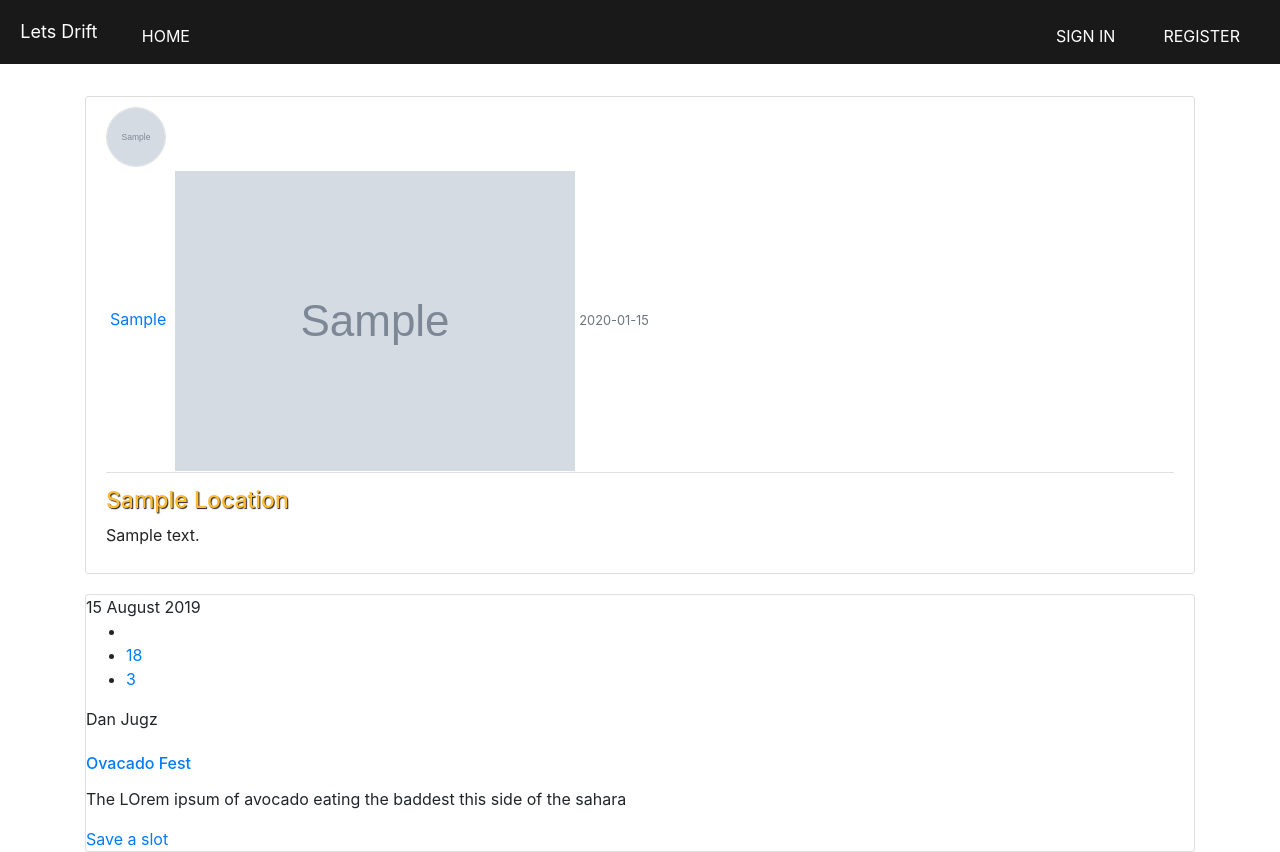
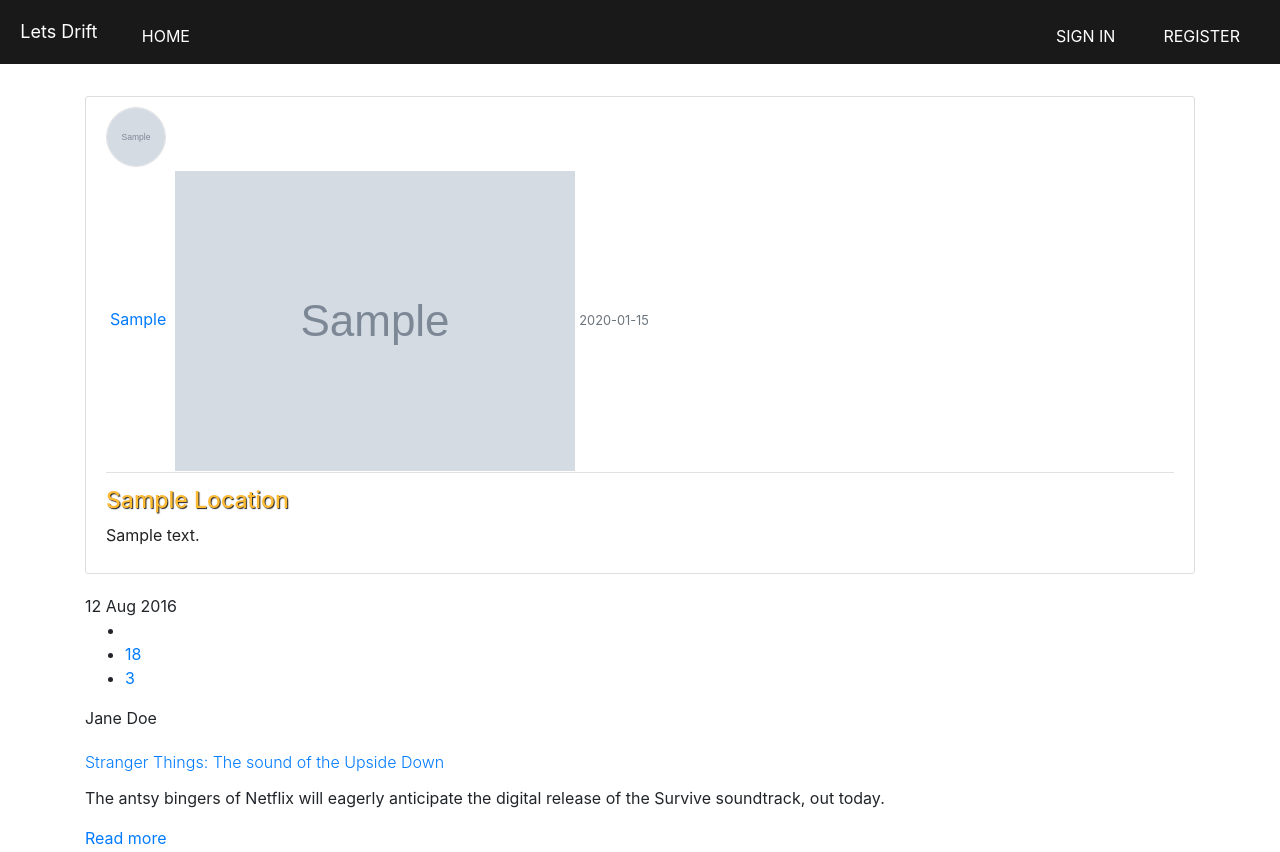
Before and after one commit to dan-jugz/Lets_Drift, a Python web app: template app/templates/home.html in a window 1280 px wide. Run offline with Jinja, Linux system fonts and the light colour scheme; the template is opened without the code that fills it: most values are stand-ins (such as "Sample title", 1, 10 or a date in 2020); grey boxes marked "Sample" are stand-in pictures; some libraries are stand-ins or nearby versions.

Commit message:
played around with some css to style abit the landing page

```diff
--- a/app/static/css/drift.css
+++ b/app/static/css/drift.css
@@ -10,19 +10,19 @@
     --comment-grey:#6c757d;
   }
 
-  /* .btn-primary {
-      color: #fff;
-      background-color:var(--dark);
-      border-color:var(--dark);
+
+  body{
+    /* background-image: linear-gradient(to right,#034378,#2d4e68); */
+    height:100vh;
   }
 
-  .btn-secondary {
-      color: #fff;
-      background-color: var(--dark-grey);
-      border-color: var(--dark-grey)
-  } */
+  a{
+    text-decoration: none;
+  }
 
-
+  h1{
+    font-weight:300;
+  }
 
   /* =============inavbar==================== */
 
--- a/app/templates/base.html
+++ b/app/templates/base.html
@@ -23,8 +23,9 @@
     />
     <!-- <script src="{{url_for('static', filename='js/jquery.min.js')}}"></script>
     <script src="{{url_for('static', filename='js/popper.js')}}"></script>
-    <script src="{{url_for('static', filename='js/bootstrap.min.js')}}"></script> -->
+    <script src="{{url_for('static', filename='js/bootstrap.js')}}"></script> -->
      <!-- Optional JavaScript -->
+
     <!-- jQuery first, then Popper.js, then Bootstrap JS -->
     <script src="https://code.jquery.com/jquery-3.3.1.slim.min.js" integrity="sha384-q8i/X+965DzO0rT7abK41JStQIAqVgRVzpbzo5smXKp4YfRvH+8abtTE1Pi6jizo" crossorigin="anonymous"></script>
     <script src="https://cdnjs.cloudflare.com/ajax/libs/popper.js/1.14.7/umd/popper.min.js" integrity="sha384-UO2eT0CpHqdSJQ6hJty5KVphtPhzWj9WO1clHTMGa3JDZwrnQq4sF86dIHNDz0W1" crossorigin="anonymous"></script>
--- a/app/templates/home.html
+++ b/app/templates/home.html
@@ -25,33 +25,45 @@
 </article>
 
 <!-- ============================Expressive Cards========================================== -->
-<div class="drift-card card">
-  <div class="wrapper">
-    <div class="header">
-      <div class="date">
-        <span class="day">15</span>
-        <span class="month">August</span>
-        <span class="year">2019</span>
+
+<div class="row-drift-card">
+<div class="expressive drift-card">
+    <div class="wrapper">
+      <div class="header">
+        <div class="date">
+          <span class="day">12</span>
+          <span class="month">Aug</span>
+          <span class="year">2016</span>
+        </div>
+        <ul class="menu-content">
+          <li>
+            <a href="#" class="fa fa-bookmark-o"></a>
+          </li>
+          <li><a href="#" class="fa fa-heart-o"><span>18</span></a></li>
+          <li><a href="#" class="fa fa-comment-o"><span>3</span></a></li>
+        </ul>
       </div>
-
-      <ul class="menu-content">
-        <li><a href="" class="fa fa-bookmark-o"></a></li>
-        <li><a href="" class="fa fa-heart-o"><span>18</span></a></li>
-        <li><a href="" class="fa fa-comment-o"><span>3</span></a></li>
-      </ul>
-
       <div class="data">
         <div class="content">
-          <span class="author">Dan Jugz</span>
-          <h1 class="title"><a href="">Ovacado Fest</a></h1>
-          <p class="text">The LOrem ipsum of avocado eating the baddest this side of the sahara</p>
-          <a href="" class="button">Save a slot</a>
+          <span class="author">Jane Doe</span>
+          <h1 class="title"><a href="#">Stranger Things: The sound of the Upside Down</a></h1>
+          <p class="text">The antsy bingers of Netflix will eagerly anticipate the digital release of the Survive soundtrack, out today.</p>
+          <a href="#" class="button">Read more</a>
         </div>
       </div>
-
     </div>
   </div>
 </div>
+
+</div>
+
+
+
+
+
+
+
+
 <!-- ====================================================================== -->
 
 
```
